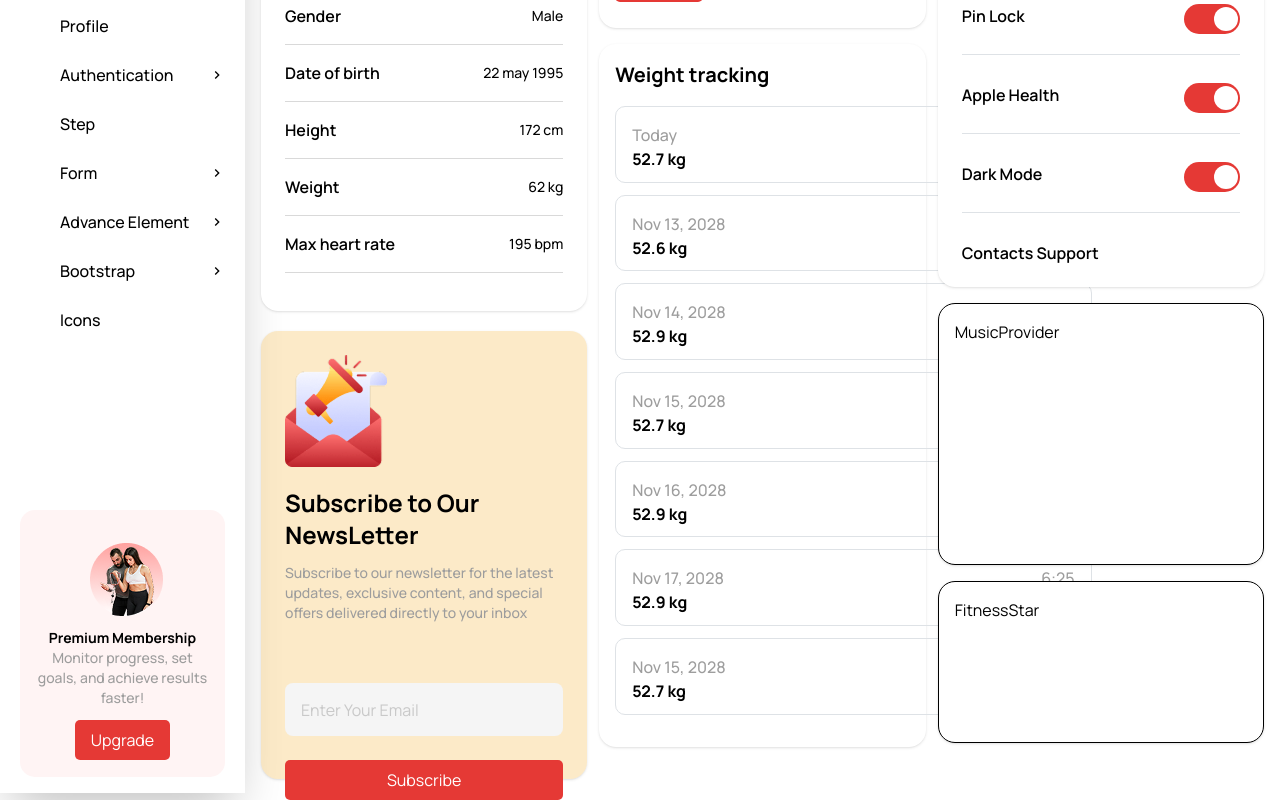
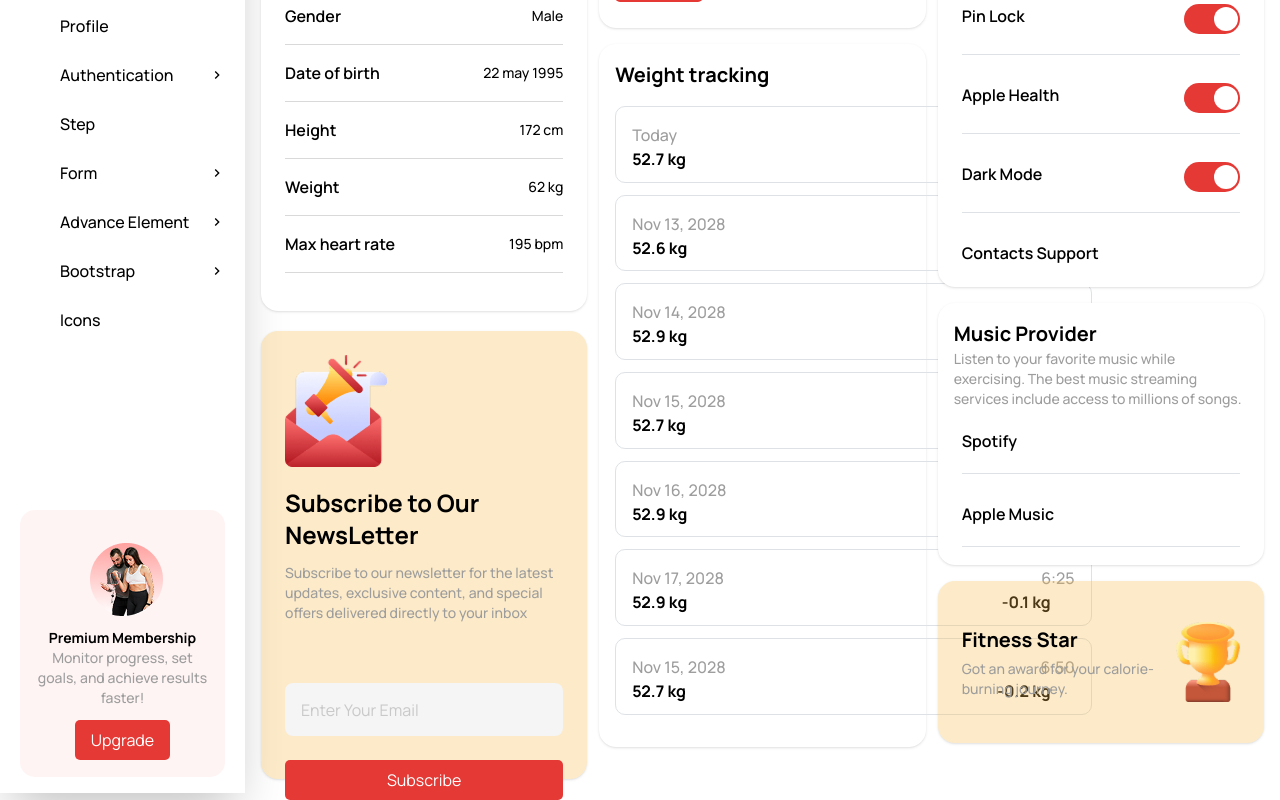
Before and after one commit to chiamakauyanna/dashboard_UI, a React (Vite) app in the folder fitness_platform/: page /profile in a window 1280 px wide. Shown: the part 407-1207 px from the top of the page. Built offline with nearby package versions, Linux system fonts and the light colour scheme.

Commit message:
Added fitness star

```diff
--- a/fitness_platform/src/components/profile/FitnessStar.jsx
+++ b/fitness_platform/src/components/profile/FitnessStar.jsx
@@ -1,7 +1,19 @@
+import award from "../../assets/trophy.png";
+
 const FitnessStar = () => {
   return (
-    <div className='rounded-[17px] bg-white shadow border p-4 mt-4 h-40.5'>FitnessStar</div>
-  )
-}
+    <div className="mt-4 flex h-40.5 items-center justify-between rounded-[17px] bg-[#F5BA4A]/30 px-6 shadow">
+      <div>
+        <p className="mb-1 text-[20px] font-bold">Fitness Star</p>
+        <p className="text-sm font-medium text-[#9D9D9D]">
+          Got an award for your calorie-burning journey.
+        </p>
+      </div>
+      <div>
+        <img src={award} alt="picture of a trophy" />
+      </div>
+    </div>
+  );
+};
 
-export default FitnessStar
+export default FitnessStar;
--- a/fitness_platform/src/components/profile/MusicProvider.jsx
+++ b/fitness_platform/src/components/profile/MusicProvider.jsx
@@ -1,7 +1,23 @@
 const MusicProvider = () => {
   return (
-    <div className='rounded-[17px] bg-white shadow border p-4 mt-4 h-65.5'>MusicProvider</div>
-  )
-}
+    <div className="mt-4 h-65.5 rounded-[17px] bg-white p-4 shadow">
+      <p className="text-[20px] font-bold">Music Provider</p>
+      <p className="text-sm font-medium text-[#9D9D9D]">
+        Listen to your favorite music while exercising. The best music streaming
+        services include access to millions of songs.
+      </p>
 
-export default MusicProvider
+      <div className="mb-8 space-y-2 px-2">
+        <div className="border-secondary border-b py-5">
+          <p className="font-semibold">Spotify</p>
+        </div>
+
+        <div className="border-secondary border-b py-5">
+          <p className="font-semibold">Apple Music</p>
+        </div>
+      </div>
+    </div>
+  );
+};
+
+export default MusicProvider;
```
Also changed, not shown: fitness_platform/src/assets/trophy.png (renamed from fitness_platform/src/assets/tropphy.png.png).
